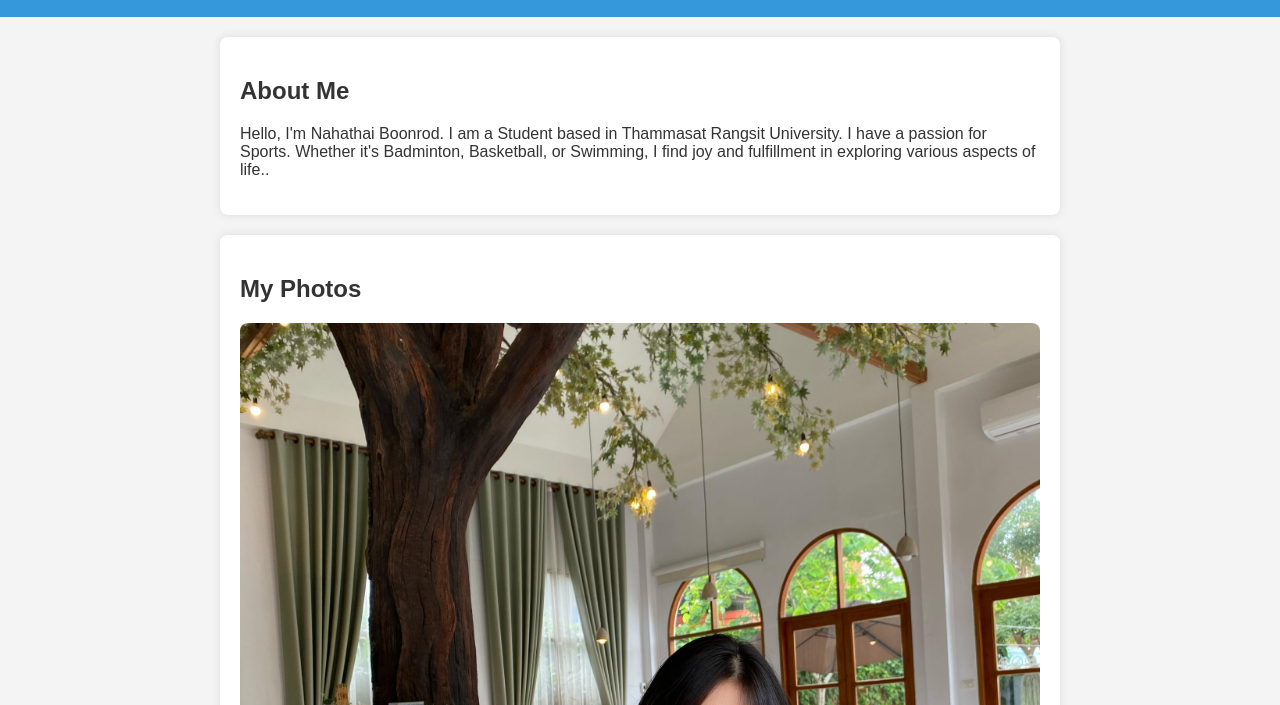
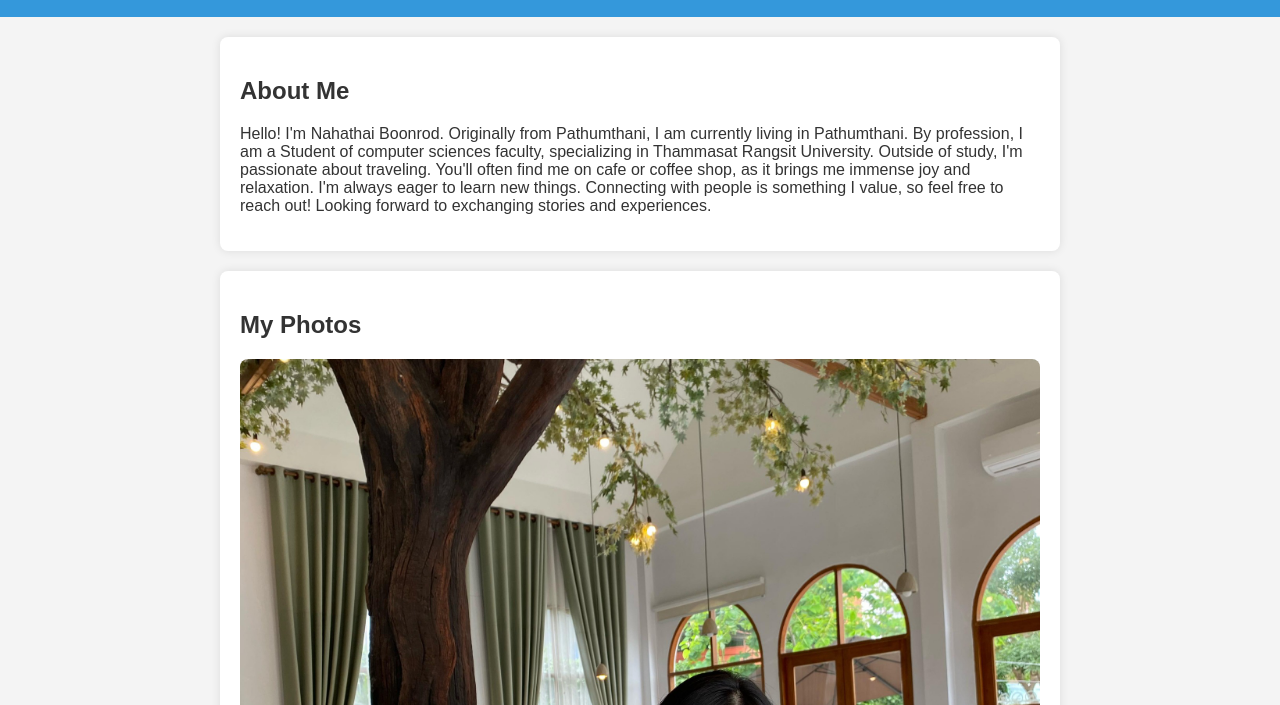
Before and after one commit to 6409682686/Github-hosting, a plain HTML site: page index.html in a window 1280 px wide. Shown: the part 95-800 px from the top of the page. Drawn offline with Linux system fonts and the light colour scheme.

Commit message:
Update index.html

```diff
--- a/index.html
+++ b/index.html
@@ -41,7 +41,8 @@
 
     <section id="introduction">
         <h2>About Me</h2>
-        <p>Hello, I'm Nahathai Boonrod. I am a Student based in Thammasat Rangsit University. I have a passion for Sports. Whether it's Badminton, Basketball, or Swimming, I find joy and fulfillment in exploring various aspects of life..</p>
+        <p>Hello! I'm Nahathai Boonrod. Originally from Pathumthani, I am currently living in Pathumthani. By profession, I am a Student of computer sciences faculty, specializing in Thammasat Rangsit University.
+Outside of study, I'm passionate about traveling. You'll often find me on cafe or coffee shop, as it brings me immense joy and relaxation. I'm always eager to learn new things. Connecting with people is something I value, so feel free to reach out! Looking forward to exchanging stories and experiences.</p>
     </section>
 
     <section id="images">
```
